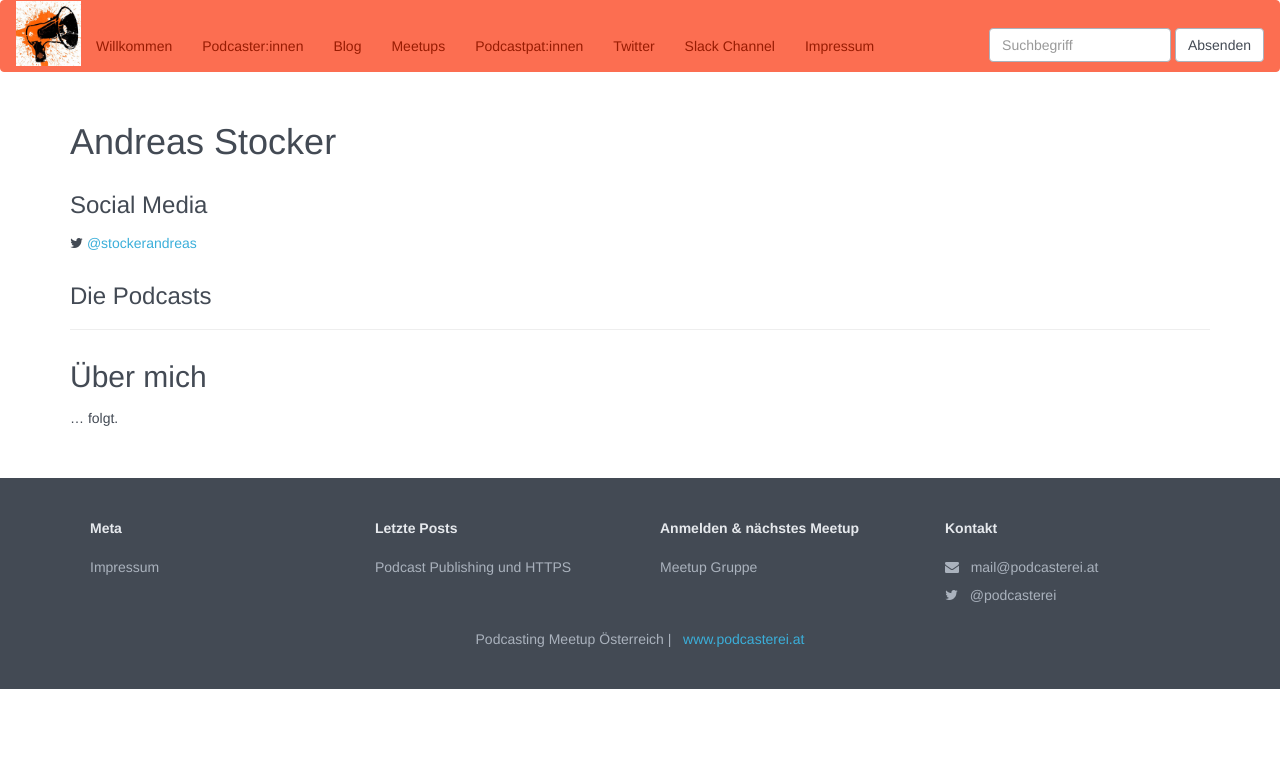
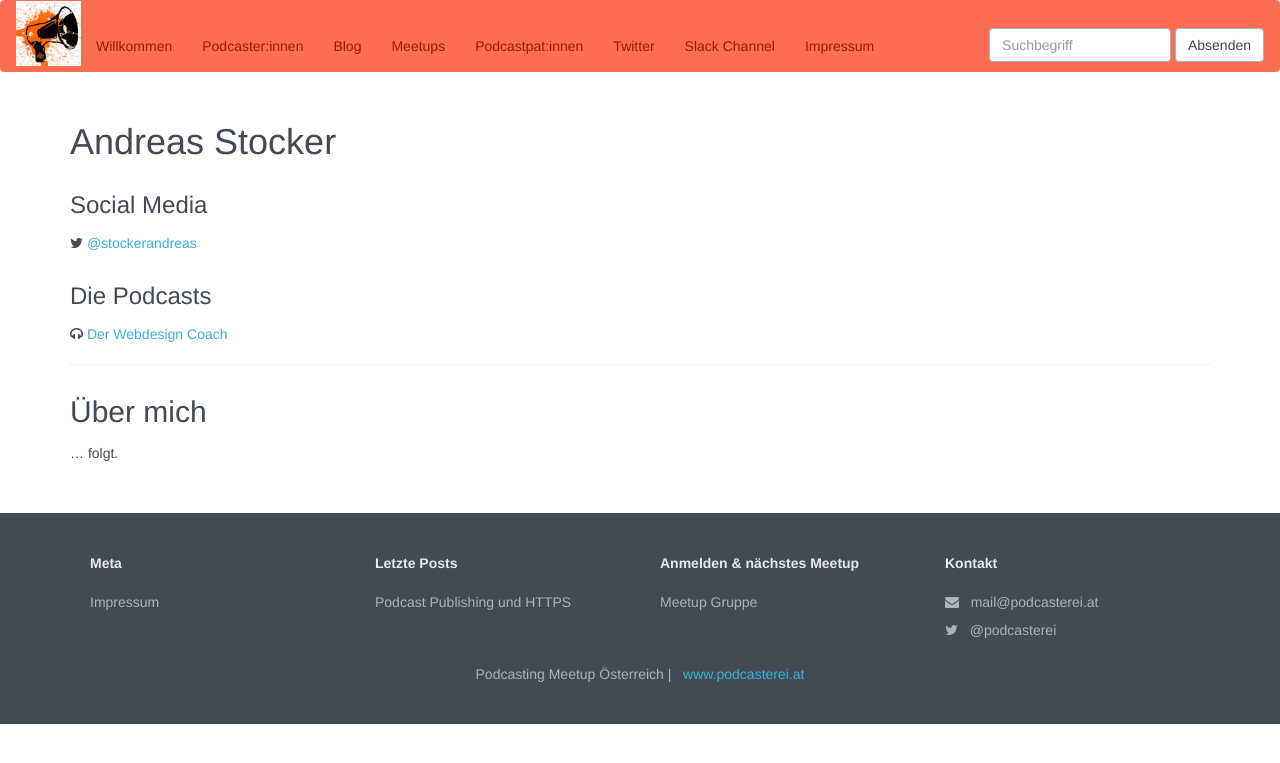
Before and after one commit to podcasterei/website-quellcode, a Jekyll site: the page built from _people/andreas_stocker.md, in a window 1280 px wide. Shown: the top 763 px of the page. Built offline with Jekyll 4.4.1, drawn with Linux system fonts in a browser that asks for light colours.

Commit message:
andreas stocker

```diff
--- a/_people/andreas_stocker.md
+++ b/_people/andreas_stocker.md
@@ -1,6 +1,10 @@
 ---
 name: Andreas Stocker
 twitter_handle: stockerandreas
+podcasts:
+  - title: Der Webdesign Coach
+    url: http://podcast.webdesign-coach.com/
+    feed_url: http://podcast.webdesign-coach.com/feed/mp3/
 ---
 
 ## Über mich
```
